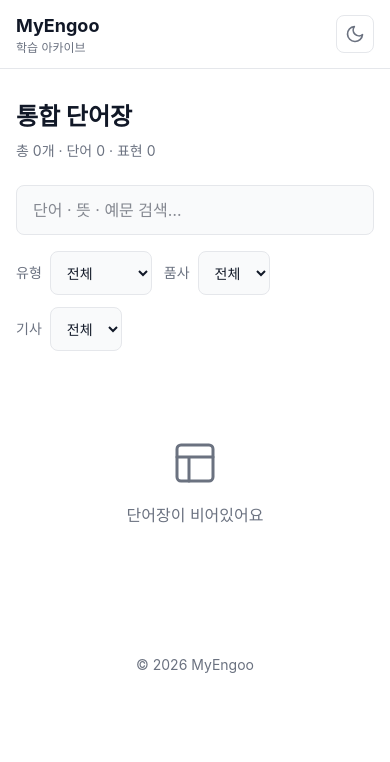
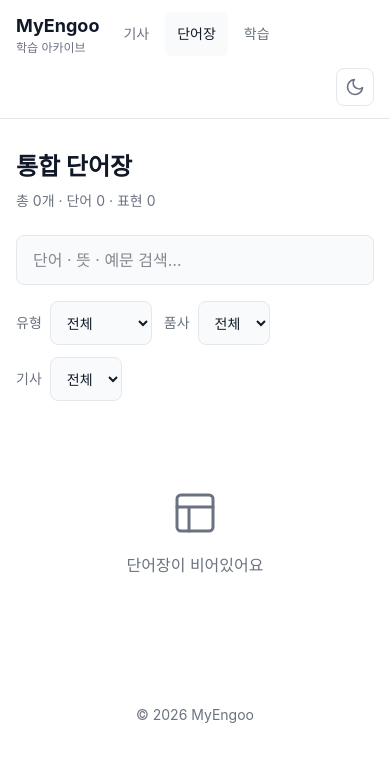
Before and after one commit to chang0224/myengoo, an Astro site in the folder site/: page /myengoo/words in a window 390 px wide. Built offline with nearby package versions, Linux system fonts and the light colour scheme; Astro itself is replaced by a stand-in of ours.

Commit message:
feat(site): add study mode hub and header navigation
Site header gains a primary nav (기사 / 단어장 / 학습) with active-page highlighting and 44px tap targets. The new /study/ hub lists three modes (flashcard, 4-choice quiz, SRS review) with eligibility checks (e.g. quiz disabled when fewer than 4 same-type items exist) and a live SRS due-count read from localStorage.

Ultraworked with [Sisyphus](https://github.com/code-yeongyu/oh-my-openagent)

Co-authored-by: Sisyphus <clio-agent@sisyphuslabs.ai>

```diff
--- a/site/src/components/SiteHeader.astro
+++ b/site/src/components/SiteHeader.astro
@@ -2,9 +2,16 @@
 import ThemeToggle from './ThemeToggle.astro';
 
 const base = import.meta.env.BASE_URL;
+const currentPath = Astro.url.pathname;
+
+const navItems = [
+  { href: base, label: '기사', match: (p: string) => p === base || p === `${base.replace(/\/$/, '')}/` || p.startsWith(`${base}articles/`) },
+  { href: `${base}words/`, label: '단어장', match: (p: string) => p.startsWith(`${base}words`) },
+  { href: `${base}study/`, label: '학습', match: (p: string) => p.startsWith(`${base}study`) },
+];
 ---
 <header
-  class="sticky top-0 z-50 px-4 py-3 flex items-center gap-4"
+  class="sticky top-0 z-50 px-4 py-3 flex items-center gap-3 flex-wrap"
   style="background-color: var(--bg); border-bottom: 1px solid var(--border);"
 >
   <a
@@ -16,7 +23,25 @@ const base = import.meta.env.BASE_URL;
     <span class="text-xs" style="color: var(--muted);">학습 아카이브</span>
   </a>
 
-  <div class="flex-1">
+  <nav class="flex items-center gap-1 flex-shrink-0" aria-label="주 메뉴">
+    {navItems.map((item) => {
+      const isActive = item.match(currentPath);
+      return (
+        <a
+          href={item.href}
+          class="px-3 py-2 rounded-md text-sm font-medium transition-colors"
+          style={isActive
+            ? 'color: var(--fg); background-color: var(--card-bg); min-height: 44px; display: inline-flex; align-items: center;'
+            : 'color: var(--muted); min-height: 44px; display: inline-flex; align-items: center;'}
+          aria-current={isActive ? 'page' : undefined}
+        >
+          {item.label}
+        </a>
+      );
+    })}
+  </nav>
+
+  <div class="flex-1 min-w-[120px]">
     <slot name="search" />
   </div>
 
--- /dev/null
+++ b/site/src/pages/study/index.astro
@@ -0,0 +1,115 @@
+---
+import BaseLayout from '../../layouts/BaseLayout.astro';
+import EmptyState from '../../components/EmptyState.astro';
+import { loadStudyItems } from '../../lib/aggregator';
+
+const { words, expressions, allItems } = await loadStudyItems();
+const base = import.meta.env.BASE_URL;
+const totalCount = allItems.length;
+
+const modes = [
+	{
+		emoji: '📇',
+		title: '플래시카드',
+		description: '카드를 뒤집으며 단어와 뜻을 빠르게 점검합니다.',
+		href: `${base}study/flashcards/`,
+		eligible: totalCount > 0,
+		hint: '단축키: Space, ←/→, S',
+	},
+	{
+		emoji: '🎯',
+		title: '4지선다 퀴즈',
+		description: '영↔한 방향으로 출제되는 객관식 문제를 풉니다.',
+		href: `${base}study/quiz/`,
+		eligible: words.length >= 4 || expressions.length >= 4,
+		hint: words.length < 4 && expressions.length < 4 ? '항목이 4개 이상 필요해요' : '단축키: 1-4, Enter',
+	},
+	{
+		emoji: '🧠',
+		title: '복습 (SRS)',
+		description: 'SM-2 알고리즘으로 만기가 된 카드를 복습합니다.',
+		href: `${base}study/review/`,
+		eligible: totalCount > 0,
+		hint: '오늘 복습할 카드: ',
+		showDueCount: true,
+	},
+];
+---
+<BaseLayout title="학습" description="플래시카드, 4지선다 퀴즈, SRS 복습으로 단어를 외워보세요">
+	<div class="mb-6">
+		<h1 class="text-2xl font-bold mb-2" style="color: var(--fg);">학습 모드</h1>
+		<p class="text-sm" style="color: var(--muted);">
+			총 <strong style="color: var(--fg);">{totalCount}</strong>개 항목
+			(단어 {words.length} · 표현 {expressions.length})
+		</p>
+	</div>
+
+	{totalCount === 0 ? (
+		<EmptyState message="학습할 항목이 없어요" hint="기사를 추가하면 단어가 자동으로 모입니다" />
+	) : (
+		<div data-pagefind-ignore class="grid gap-4 sm:grid-cols-2 lg:grid-cols-3">
+			{modes.map((mode) => (
+				<a
+					href={mode.eligible ? mode.href : undefined}
+					class="block rounded-lg p-5 transition-transform hover:scale-[1.02]"
+					style={mode.eligible
+						? 'background-color: var(--card-bg); border: 1px solid var(--border); cursor: pointer; min-height: 140px;'
+						: 'background-color: var(--card-bg); border: 1px solid var(--border); opacity: 0.5; cursor: not-allowed; min-height: 140px;'}
+					aria-disabled={!mode.eligible ? 'true' : undefined}
+				>
+					<div class="text-3xl mb-2">{mode.emoji}</div>
+					<h2 class="text-lg font-semibold mb-1" style="color: var(--fg);">{mode.title}</h2>
+					<p class="text-sm mb-3" style="color: var(--muted);">{mode.description}</p>
+					<p class="text-xs" style="color: var(--muted);">
+						{mode.hint}
+						{mode.showDueCount && (
+							<span data-srs-due-count style="color: var(--fg); font-weight: 600;">…</span>
+						)}
+					</p>
+				</a>
+			))}
+		</div>
+	)}
+
+	<section class="mt-10 p-4 rounded-lg" style="background-color: var(--card-bg); border: 1px solid var(--border);">
+		<h2 class="font-semibold mb-2" style="color: var(--fg);">진도 안내</h2>
+		<ul class="text-sm space-y-1" style="color: var(--muted);">
+			<li>• 학습 진도는 이 브라우저의 localStorage에 저장됩니다 (디바이스 간 동기화 없음).</li>
+			<li>• 시크릿 모드 / 캐시 삭제 시 진도가 초기화됩니다.</li>
+			<li>• 다음 복습 시기는 SM-2 알고리즘으로 계산되며 한국 시간 기준입니다.</li>
+		</ul>
+	</section>
+</BaseLayout>
+
+<script>
+	const STORAGE_KEY = 'myengoo:srs:v1';
+
+	function getLocalISO(): string {
+		const date = new Date();
+		const y = date.getFullYear();
+		const m = String(date.getMonth() + 1).padStart(2, '0');
+		const d = String(date.getDate()).padStart(2, '0');
+		return `${y}-${m}-${d}`;
+	}
+
+	function countDueRecords(): number {
+		try {
+			const raw = localStorage.getItem(STORAGE_KEY);
+			if (!raw) return 0;
+			const records = JSON.parse(raw);
+			if (!Array.isArray(records)) return 0;
+			const today = getLocalISO();
+			return records.filter(
+				(r) => r && typeof r.nextReviewDate === 'string' && r.nextReviewDate <= today
+			).length;
+		} catch {
+			return 0;
+		}
+	}
+
+	const target = document.querySelector<HTMLElement>('[data-srs-due-count]');
+	if (target) {
+		const count = countDueRecords();
+		target.textContent = `${count}개`;
+	}
+</script>
```
